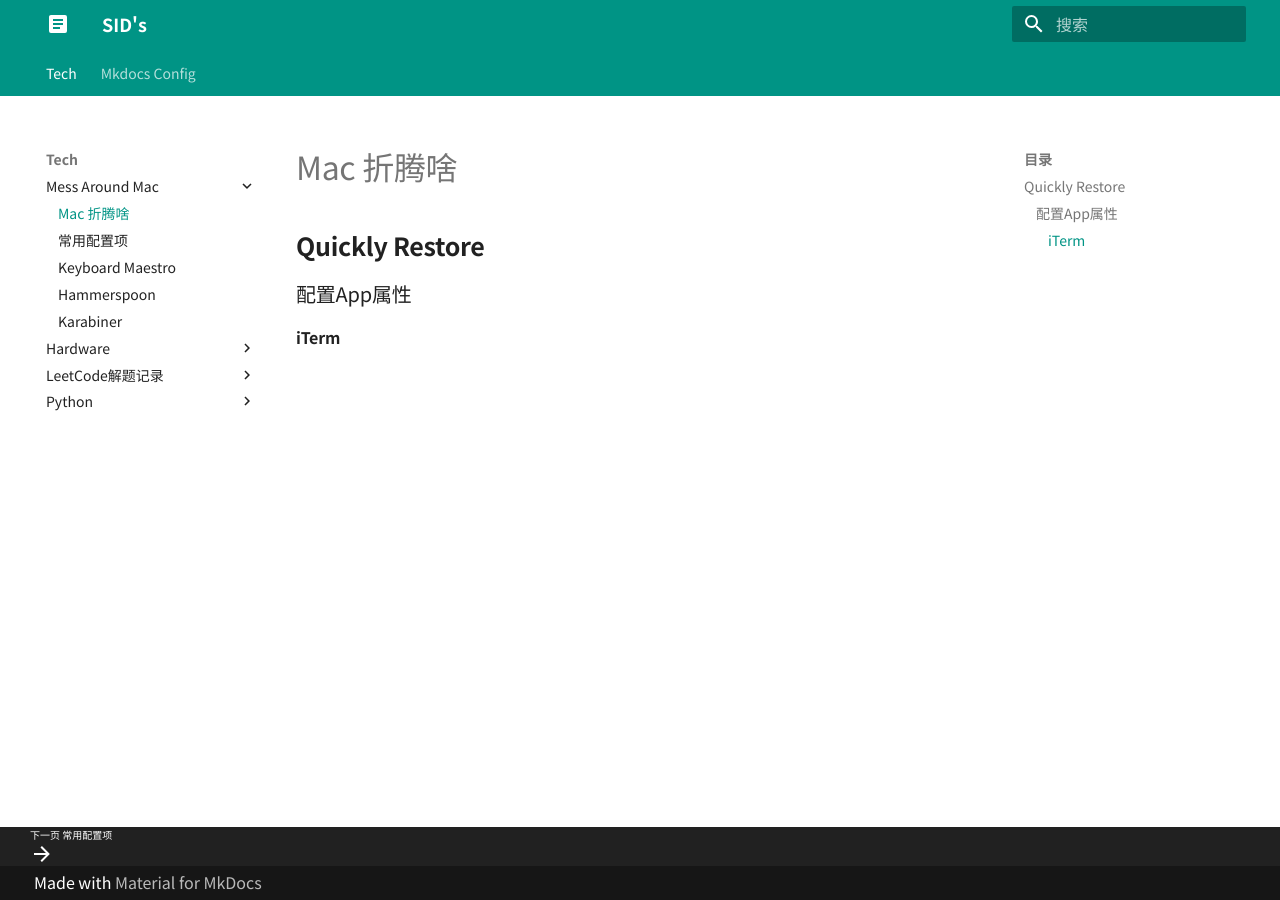
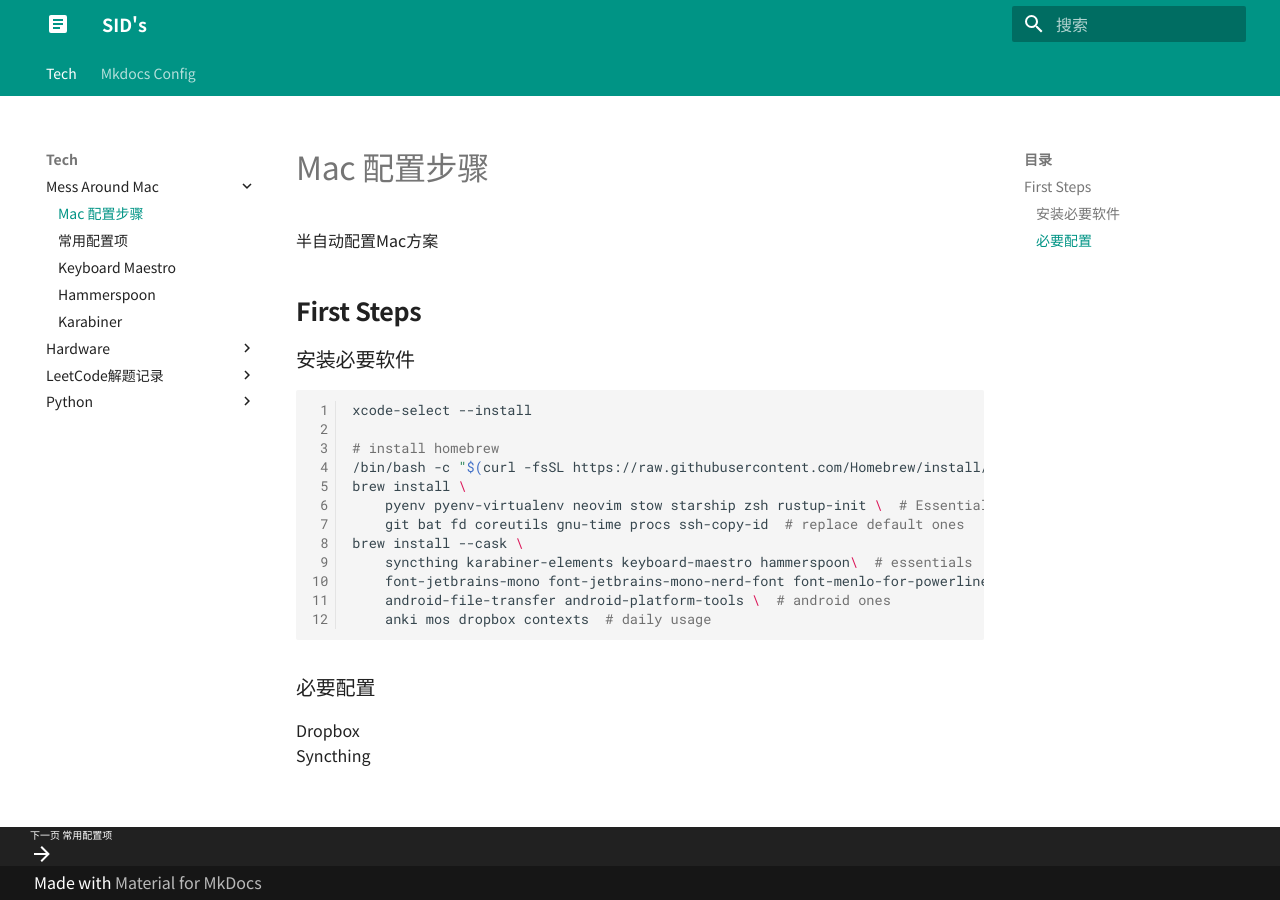
Before and after one commit to sidkang/note, an MkDocs documentation site: the page built from docs/tech/mac/mac.md, in a window 1280 px wide. Built offline with MkDocs 1.6.1 and Material for MkDocs 9.7.7, drawn with Linux system fonts in a browser that asks for light colours.

Commit message:
update mac install steps

````diff
--- a/docs/tech/mac/mac.md
+++ b/docs/tech/mac/mac.md
@@ -1,7 +1,27 @@
-# Mac 折腾啥
+# Mac 配置步骤
 
-## Quickly Restore
+半自动配置Mac方案
 
-### 配置App属性
+## First Steps
 
-#### iTerm
+### 安装必要软件
+
+```zsh
+xcode-select --install
+
+# install homebrew
+/bin/bash -c "$(curl -fsSL https://raw.githubusercontent.com/Homebrew/install/HEAD/install.sh)"
+brew install \
+    pyenv pyenv-virtualenv neovim stow starship zsh rustup-init \  # Essential apps
+    git bat fd coreutils gnu-time procs ssh-copy-id  # replace default ones
+brew install --cask \
+    syncthing karabiner-elements keyboard-maestro hammerspoon\  # essentials
+    font-jetbrains-mono font-jetbrains-mono-nerd-font font-menlo-for-powerline \  # fonts
+    android-file-transfer android-platform-tools \  # android ones
+    anki mos dropbox contexts  # daily usage
+```
+
+### 必要配置
+
+Dropbox
+Syncthing
````
